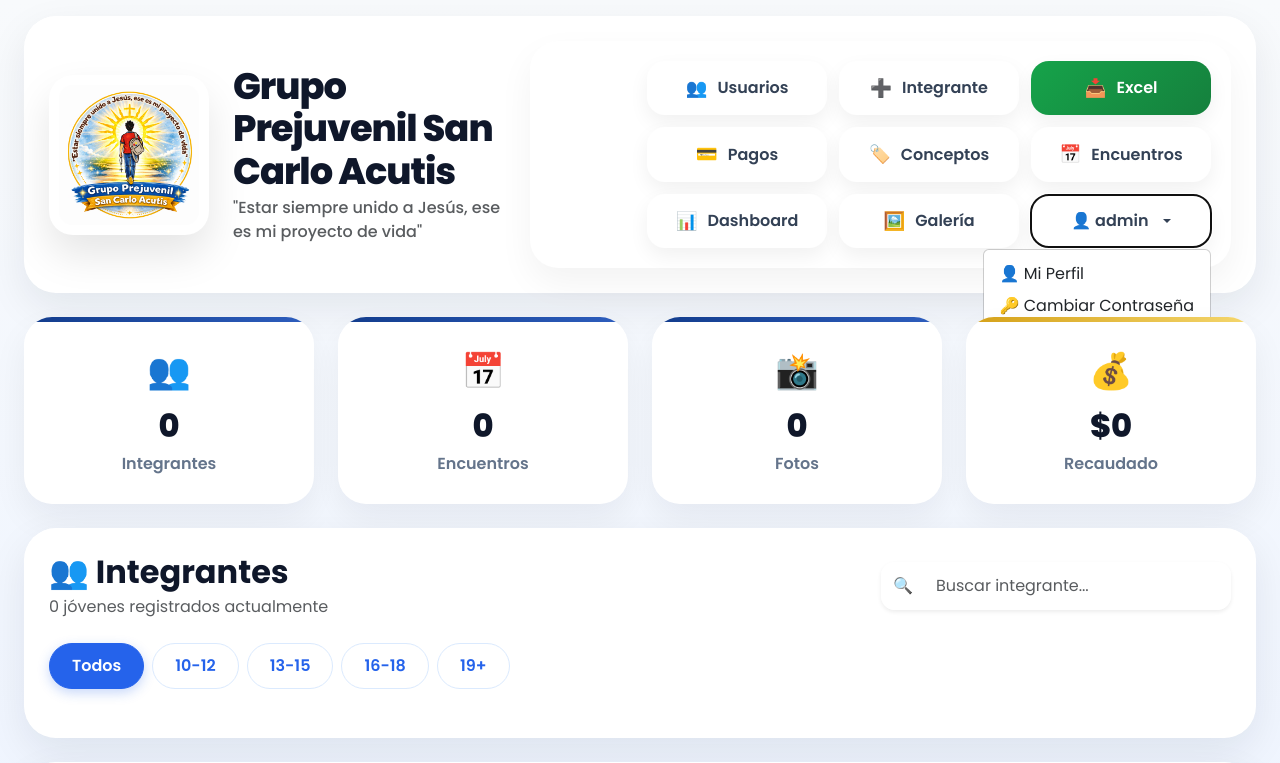
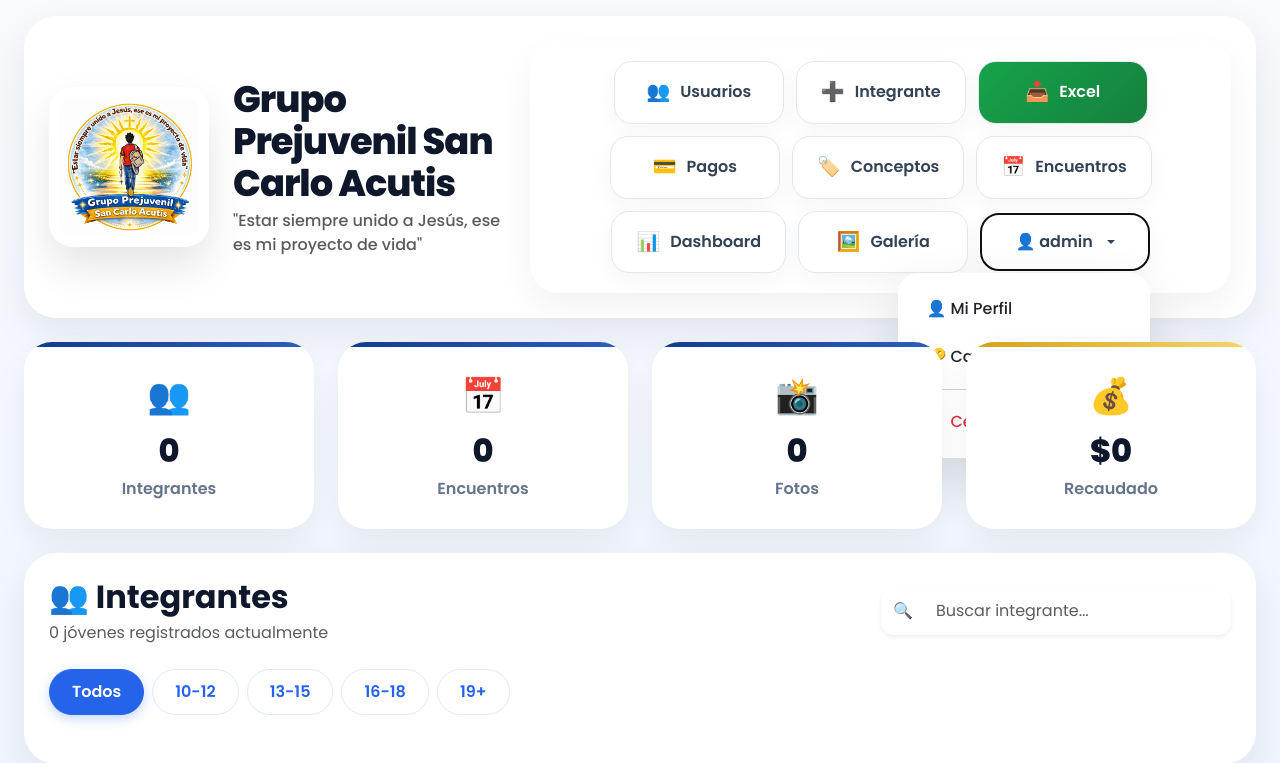
Before and after one commit to camiloacuma1899/prejuvenil-app, a Flask app: page / in a window 1280 px wide, after a click that opens the changed part. Shown: the top 763 px of the page. Run offline with Flask 3, Linux system fonts and the light colour scheme; a user stored in the database is signed in.

Commit message:
Dasboard mejora 1.1

```diff
--- a/app/static/css/style.css
+++ b/app/static/css/style.css
@@ -574,58 +574,81 @@ body{
 
 .top-menu{
 
+
 display:flex;
 
 flex-wrap:wrap;
 
 gap:12px;
 
+justify-content:center;
+
 align-items:center;
 
-    justify-content:flex-end;
+background:white;
+
+padding:24px;
+
+border-radius:30px;
+
+box-shadow:
+
+    0 15px 40px rgba(
+        15,
+        23,
+        42,
+        .06
+    );
+
 
 }
 
 .menu-btn{
 
+
 display:flex;
 
 align-items:center;
 
+justify-content:center;
+
 gap:10px;
 
-    padding:14px 22px;
+min-width:170px;
+
+padding:16px 24px;
 
 border-radius:18px;
 
+background:white;
+
 text-decoration:none;
 
-    background:white;
-
 color:#334155;
 
 font-weight:600;
 
-    border:none;
-
-    transition:.3s;
-
-    box-shadow:
-        0 8px 20px rgba(
-            0,
-            0,
-            0,
-            .06
-        );
-
-        min-width:180px;
-    justify-content:center;
+border:1px solid #E2E8F0;
+
+transition:.35s;
+
+box-shadow:
+
+    0 8px 25px rgba(
+        0,
+        0,
+        0,
+        .04
+    );
+
+
 }
 
 .menu-btn:hover{
 
+
 transform:
-        translateY(-4px);
+    translateY(-5px);
 
 background:
 
@@ -636,6 +659,16 @@ body{
     );
 
 color:white;
+
+box-shadow:
+
+    0 20px 40px rgba(
+        18,
+        60,
+        140,
+        .25
+    );
+
 
 }
 
@@ -2352,3 +2385,51 @@ body{
         );
 
 }
+
+.menu-icon{
+
+
+font-size:1.2rem;
+
+
+}
+
+.dropdown-menu{
+
+
+border:none;
+
+border-radius:20px;
+
+padding:12px;
+
+box-shadow:
+
+    0 20px 50px rgba(
+        15,
+        23,
+        42,
+        .12
+    );
+
+}
+
+.dropdown-item{
+
+
+border-radius:12px;
+
+padding:12px 16px;
+
+font-weight:500;
+
+
+}
+
+.dropdown-item:hover{
+
+
+background:#F1F5F9;
+
+
+}
--- a/app/templates/index.html
+++ b/app/templates/index.html
@@ -159,14 +159,33 @@
 
          <div class="dropdown">
 
-    <button
-        class="menu-btn dropdown-toggle"
-        type="button"
-        data-bs-toggle="dropdown">
+   <button
+ class="menu-btn dropdown-toggle"
+ type="button"
+ data-bs-toggle="dropdown">
 
-        👤 {{ current_user.username }}
 
-    </button>
+{% if current_user.foto %}
+
+    <img src="{{ current_user.foto }}"
+         style="
+            width:38px;
+            height:38px;
+            border-radius:50%;
+            object-fit:cover;
+         ">
+
+{% else %}
+
+    👤
+
+{% endif %}
+
+{{ current_user.nombre_completo() or current_user.username }}
+
+
+</button>
+
 
     <ul class="dropdown-menu dropdown-menu-end">
 
```
Lines whose indentation alone changed are shown as unchanged.
